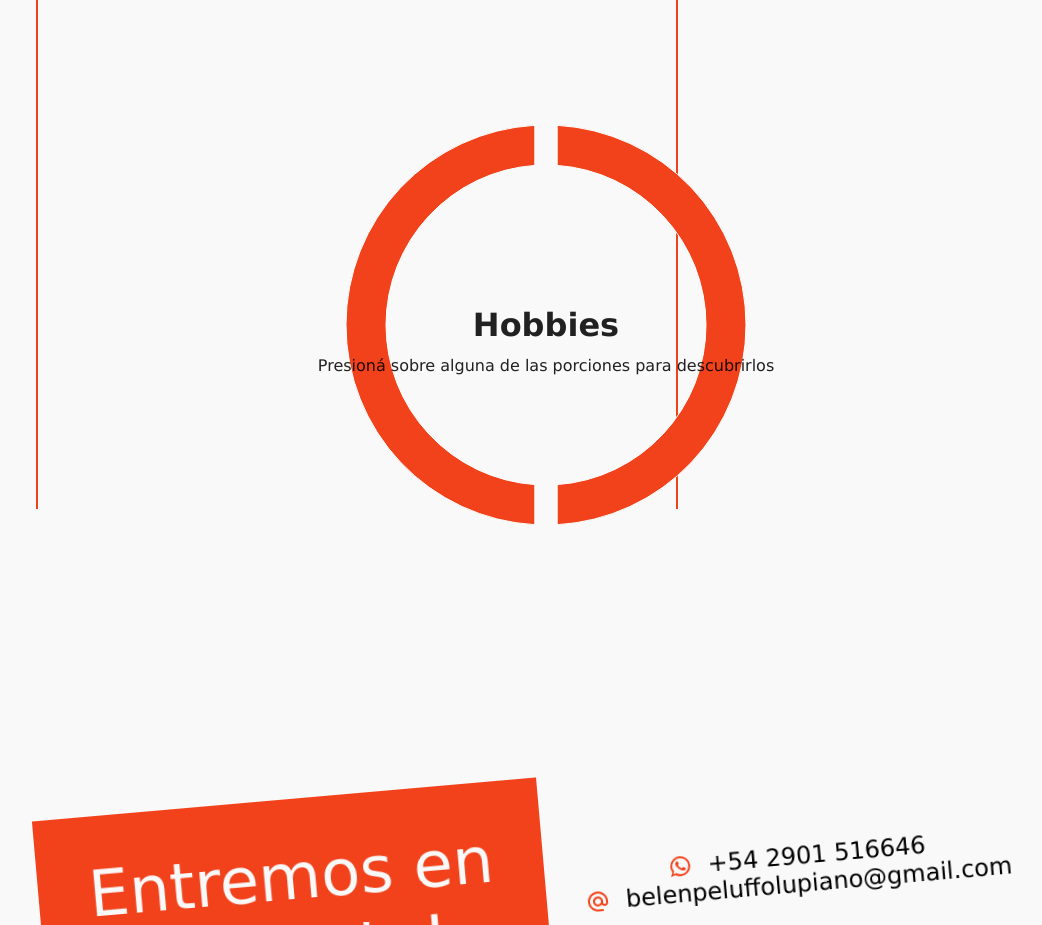
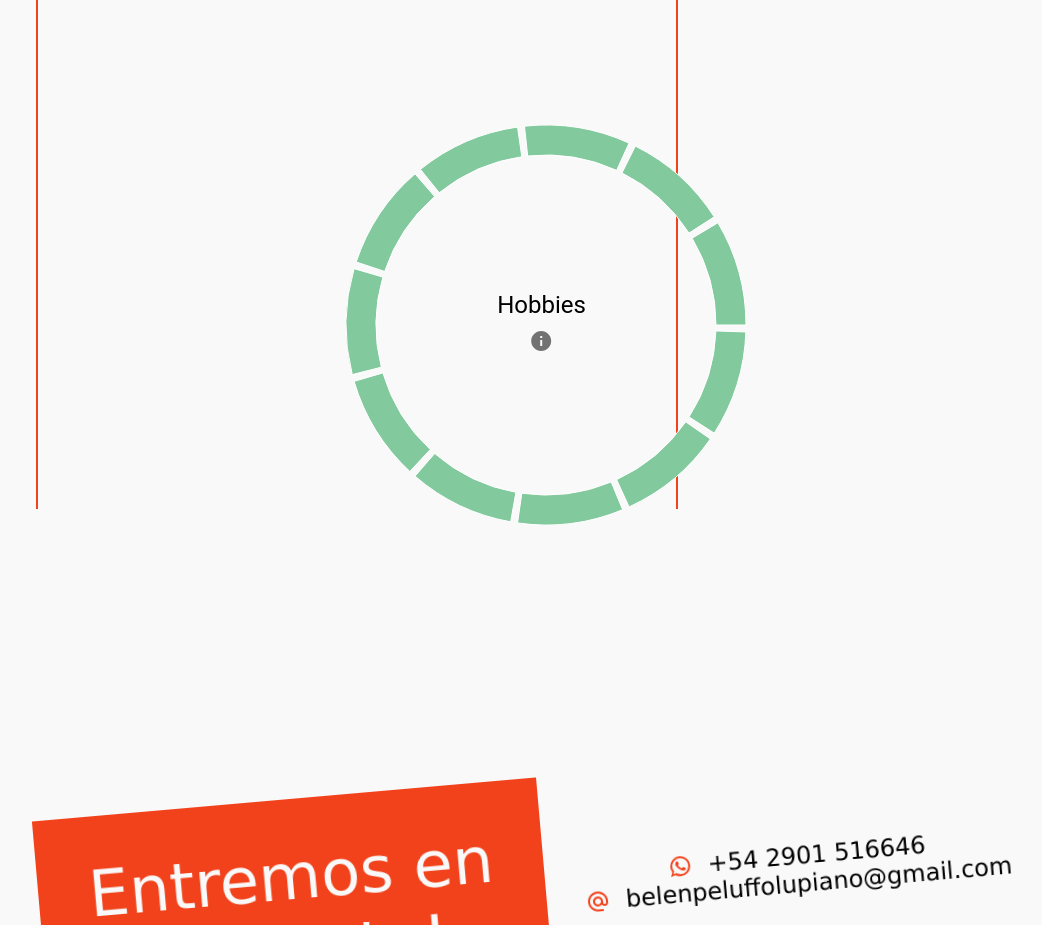
Before and after one commit to BelenPeluffo/curriculum-vitae, a React (Vite) app: page / in a window 1280 px wide. Shown: the part 1692-2617 px from the top of the page, without its empty margins (94-1136 px from the left). Built offline with nearby package versions, Linux system fonts and the light colour scheme.

Commit message:
feat (packages & donut chart): creates new donut chart with new Recharts library.

```diff
--- a/package.json
+++ b/package.json
@@ -19,7 +19,8 @@
     "framer-motion": "^11.2.11",
     "prop-types": "^15.8.1",
     "react": "^18.2.0",
-    "react-dom": "^18.2.0"
+    "react-dom": "^18.2.0",
+    "recharts": "^2.12.7"
   },
   "devDependencies": {
     "@types/react": "^18.2.66",
--- a/src/pages/Home.jsx
+++ b/src/pages/Home.jsx
@@ -1,13 +1,20 @@
 // import profilePic from "../assets/images/26170583_10213023271648707_1006969560875683411_o.jpg";
 import {
   ProfileCard,
-  HobbiesWheel,
   BioContainer,
   AnnotationContainer,
   MainDataContainer,
 } from "@components";
-import { mockAnnItems, mockBio, mockContactInfo, mockHobbies, mockLanguages, mockMainItems, mockPersonalInfo } from "@database/personalData";
+import {
+  mockAnnItems,
+  mockBio,
+  mockContactInfo,
+  mockLanguages,
+  mockMainItems,
+  mockPersonalInfo,
+} from "@database/personalData";
 import { PersonalData, Languages, ContactData } from "@pages";
+import RechartsPieChart from "../tryouts/D3PieChart";
 
 const Home = () => {
   return (
@@ -61,7 +68,8 @@ const Home = () => {
         />
       </div>
       <Languages items={mockLanguages} />
-      <HobbiesWheel items={mockHobbies} />
+      {/* <HobbiesWheel items={mockHobbies} /> */}
+      <RechartsPieChart />
       <ContactData items={mockContactInfo} />
     </div>
   );
--- /dev/null
+++ b/src/tryouts/D3PieChart.jsx
@@ -0,0 +1,79 @@
+import { useState } from "react";
+import { Pie, PieChart, ResponsiveContainer } from "recharts";
+import InfoIcon from "@mui/icons-material/Info";
+import { IconButton, Typography } from "@mui/material";
+
+const data02 = [
+  { name: "A1", value: 100 },
+  { name: "A2", value: 100 },
+  { name: "B1", value: 100 },
+  { name: "B2", value: 100 },
+  { name: "B3", value: 100 },
+  { name: "B4", value: 100 },
+  { name: "B5", value: 100 },
+  { name: "C1", value: 100 },
+  { name: "C2", value: 100 },
+  { name: "D1", value: 100 },
+  { name: "D2", value: 100 },
+];
+
+const RechartsPieChart = () => {
+  const [activeSlice, setActiveSlice] = useState(-1);
+
+  return (
+    <>
+      <ResponsiveContainer
+        width="100%"
+        height={400}
+        style={{ zIndex: 999, position: "relative" }}
+      >
+        <PieChart width="100%" height="100%">
+          <Pie
+            data={data02}
+            dataKey="value"
+            paddingAngle={2}
+            cx="50%"
+            cy="50%"
+            innerRadius={170}
+            outerRadius={200}
+            fill="#82ca9d"
+            activeIndex={activeSlice}
+            onClick={(_, index) => setActiveSlice(index)}
+            activeShape={(props) => {
+              const { payload } = props;
+              return (
+                <g>
+                  <text x="50%" y="50%" textAnchor="middle">
+                    {payload.name}
+                  </text>
+                </g>
+              );
+            }}
+          />
+        </PieChart>
+        {activeSlice == -1 ? (
+          <div
+            style={{
+              position: "absolute",
+              bottom: "50%",
+              left: "50%",
+              transform: "translate(-55%, 50%)",
+              zIndex: 1000,
+              display: "flex",
+              flexDirection: "column",
+              alignItems: "center",
+              justifyContent: "center",
+            }}
+          >
+            <Typography variant="h5">Hobbies</Typography>
+            <IconButton>
+              <InfoIcon />
+            </IconButton>
+          </div>
+        ) : null}
+      </ResponsiveContainer>
+    </>
+  );
+};
+
+export default RechartsPieChart;
```
Also changed, not shown: 1 other file (tests, documents, lock files or other folders).
